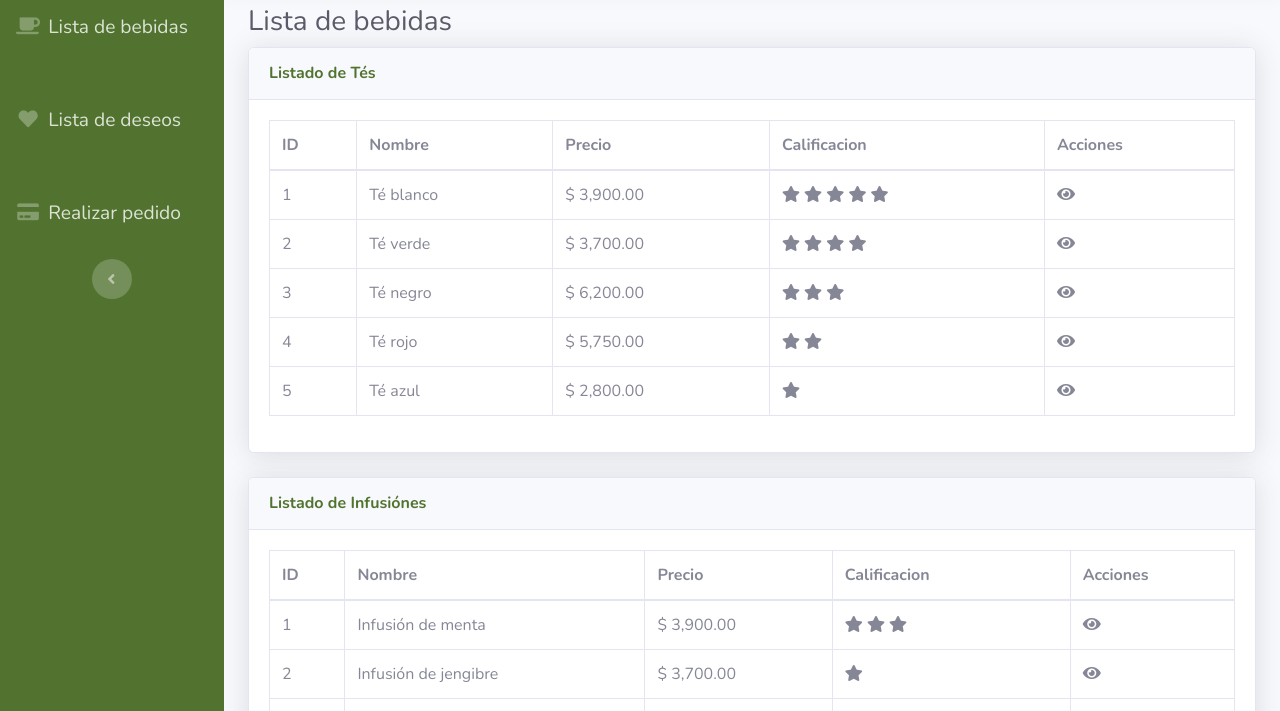
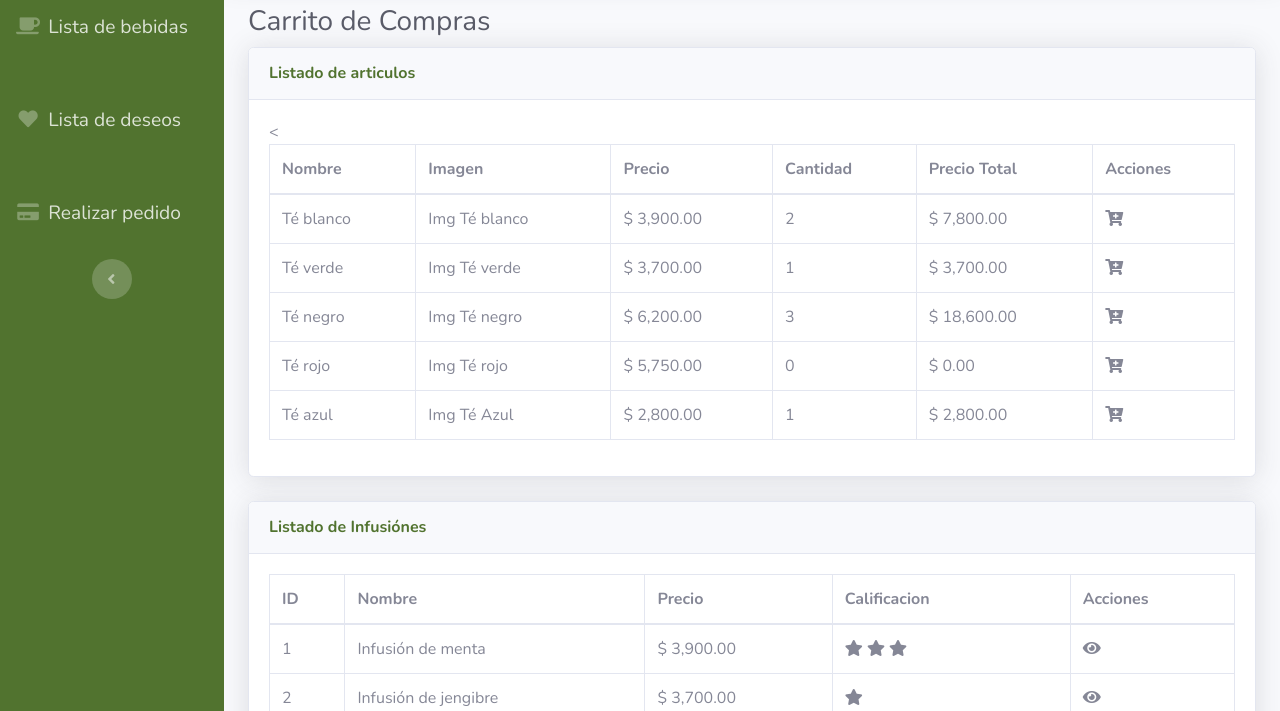
Before and after one commit to sediar0627/argotea, a plain HTML site: page realizar_pedido.html in a window 1280 px wide. Shown: the part 89-800 px from the top of the page. Drawn offline with nearby package versions, Linux system fonts and the light colour scheme.

Commit message:
Realizar pedido

```diff
--- a/realizar_pedido.html
+++ b/realizar_pedido.html
@@ -20,6 +20,7 @@
     <!-- Custom styles for this template-->
     <link href="css/sb-admin-2.css" rel="stylesheet">
     <link href="css/index.css" rel="stylesheet">
+    <link href="css/realiza_pedido.css" rel="stylesheet">
 
 </head>
 
@@ -162,88 +163,74 @@
                 <div class="container-fluid">
 
                     <!-- Page Heading -->
-                    <h1 class="h3 mb-2 text-gray-800">Lista de bebidas</h1>
+                    <h1 class="h3 mb-2 text-gray-800">Carrito de Compras</h1>
 
                     <div class="card shadow mb-4">
                         <div class="card-header py-3">
-                            <h6 class="m-0 font-weight-bold text-primary">Listado de Tés</h6>
+                            <h6 class="m-0 font-weight-bold text-primary">Listado de articulos</h6>
                         </div>
                         <div class="card-body">
                             <div class="table-responsive">
                                 <table class="table table-bordered" id="dataTable" width="100%" cellspacing="0">
                                     <thead>
                                         <tr>
-                                            <th>ID</th>
                                             <th>Nombre</th>
+                                            <th>Imagen</th>
                                             <th>Precio</th>
-                                            <th>Calificacion</th>
+                                            <th>Cantidad</th>
+                                            <th>Precio Total</th>
                                             <th>Acciones</th>
                                         </tr>
                                     </thead>
                                     <tbody>
                                         <tr>
-                                            <td>1</td>
                                             <td>Té blanco</td>
+                                            <td>Img Té blanco</td>
                                             <td>$ 3,900.00</td>
+                                            <td>2</td>
+                                            <td>$ 7,800.00</td>
                                             <td>
-                                                <i class="fa fa-star" aria-hidden="true"></i>
-                                                <i class="fa fa-star" aria-hidden="true"></i>
-                                                <i class="fa fa-star" aria-hidden="true"></i>
-                                                <i class="fa fa-star" aria-hidden="true"></i>
-                                                <i class="fa fa-star" aria-hidden="true"></i>
-                                            </td>
-                                            <td>
-                                                <i class="fa fa-eye" aria-hidden="true"></i>
+                                                <i class="fa fa-cart-plus" aria-hidden="true"></i>
                                             </td>
                                         </tr>
                                         <tr>
-                                            <td>2</td>
                                             <td>Té verde</td>
+                                            <td>Img Té verde</td>
+                                            <td>$ 3,700.00</td>
+                                            <td>1</td>
                                             <td>$ 3,700.00</td>
                                             <td>
-                                                <i class="fa fa-star" aria-hidden="true"></i>
-                                                <i class="fa fa-star" aria-hidden="true"></i>
-                                                <i class="fa fa-star" aria-hidden="true"></i>
-                                                <i class="fa fa-star" aria-hidden="true"></i>
-                                            </td>
-                                            <td>
-                                                <i class="fa fa-eye" aria-hidden="true"></i>
+                                                <i class="fa fa-cart-plus" aria-hidden="true"></i>
                                             </td>
                                         </tr>
                                         <tr>
-                                            <td>3</td>
                                             <td>Té negro</td>
+                                            <td>Img Té negro</td>
                                             <td>$ 6,200.00</td>
+                                            <<td>3</td>
+                                            <td>$ 18,600.00</td>
                                             <td>
-                                                <i class="fa fa-star" aria-hidden="true"></i>
-                                                <i class="fa fa-star" aria-hidden="true"></i>
-                                                <i class="fa fa-star" aria-hidden="true"></i>
-                                            </td>
-                                            <td>
-                                                <i class="fa fa-eye" aria-hidden="true"></i>
+                                                <i class="fa fa-cart-plus" aria-hidden="true"></i>
                                             </td>
                                         </tr>
                                         <tr>
-                                            <td>4</td>
                                             <td>Té rojo</td>
+                                            <td>Img Té rojo</td>
                                             <td>$ 5,750.00</td>
+                                            <td>0</td>
+                                            <td>$ 0.00</td>
                                             <td>
-                                                <i class="fa fa-star" aria-hidden="true"></i>
-                                                <i class="fa fa-star" aria-hidden="true"></i>
-                                            </td>
-                                            <td>
-                                                <i class="fa fa-eye" aria-hidden="true"></i>
+                                                <i class="fa fa-cart-plus" aria-hidden="true"></i>
                                             </td>
                                         </tr>
                                         <tr>
-                                            <td>5</td>
                                             <td>Té azul</td>
+                                            <td>Img Té Azul</td>
+                                            <td>$ 2,800.00</td>
+                                            <td>1</td>
                                             <td>$ 2,800.00</td>
                                             <td>
-                                                <i class="fa fa-star" aria-hidden="true"></i>
-                                            </td>
-                                            <td>
-                                                <i class="fa fa-eye" aria-hidden="true"></i>
+                                                <i class="fa fa-cart-plus" aria-hidden="true"></i>
                                             </td>
                                         </tr>
                                     </tbody>
```
Also changed, not shown: css/realiza_pedido.css (added).
